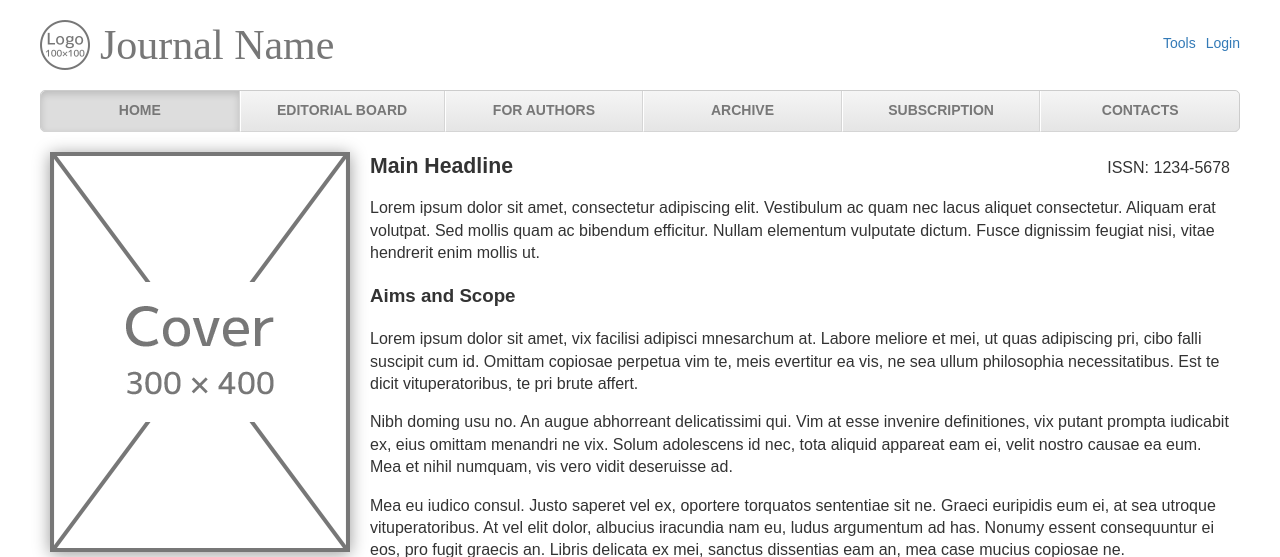
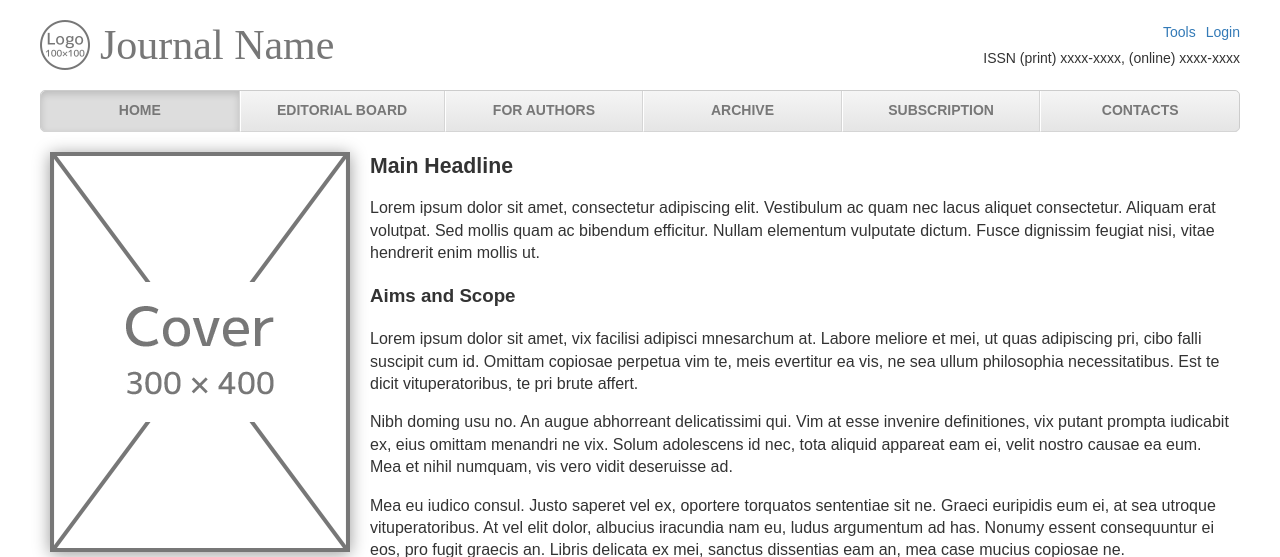
Before and after one commit to 6o6o/sci-journal-mgr, a PHP site: page / in a window 1280 px wide. Shown: the top 557 px of the page. Run offline with PHP 8.4, Linux system fonts and the light colour scheme.

Commit message:
ISSN move to header

```diff
--- a/assets/style.css
+++ b/assets/style.css
@@ -8,22 +8,31 @@ body {
 	min-width: 720px;
 	margin: 0px auto;
 }
-.header div {
-	margin: 20px 0px;
-	color: #777;
-}
-.header div * {
-	margin-right:10px;
-	font: 3em Constantia;
-	vertical-align:middle;
-}
 .header ul {
+	float:right;
 	list-style:none;
-	float:right;
+	margin: .2em 0 .5em;
 }
 .header ul li {
 	float:left;
 	margin-left:10px;
+}
+.issn {
+	clear: both;
+	float: right;
+}
+.title {
+	margin: 20px 0px;
+	color: #777;
+}
+.title * {
+	font: 3em Constantia;
+	margin-right: 10px;
+	vertical-align: middle;
+}
+.title img {
+	width: 50px;
+	height: 50px;
 }
 .nav {
 	background: #eee;
--- a/index.php
+++ b/index.php
@@ -84,7 +84,8 @@ isset($mysqli) && $mysqli->close();
 			<?
 				buildMenu($assist);
 			?></ul>
-			<div><img src="/img/logo.gif" alt="logo" width="50" height="50"><span><?=J_NAME?></span></div>
+			<div class="issn">ISSN (print) xxxx-xxxx, (online) xxxx-xxxx</div>
+			<div class="title"><img src="/img/logo.gif" alt="logo"><span><?=J_NAME?></span></div>
 		</div>
 		<ul class="nav">
 			<?
--- a/pages/home.html
+++ b/pages/home.html
@@ -2,7 +2,6 @@
 				<img src="/img/cover.gif" alt="cover">
 				<p><a class="btn brd" href="archive/1/1">Current issue</a></p>
 			</div>
-			<span class="rht">ISSN: 1234-5678</span>
 			<h2>Main Headline</h2>
 			<p>Lorem ipsum dolor sit amet, consectetur adipiscing elit. Vestibulum ac quam nec lacus aliquet consectetur. Aliquam erat volutpat. Sed mollis quam ac bibendum efficitur. Nullam elementum vulputate dictum. Fusce dignissim feugiat nisi, vitae hendrerit enim mollis ut.</p>
 			<h3>Aims and Scope</h3>
```
